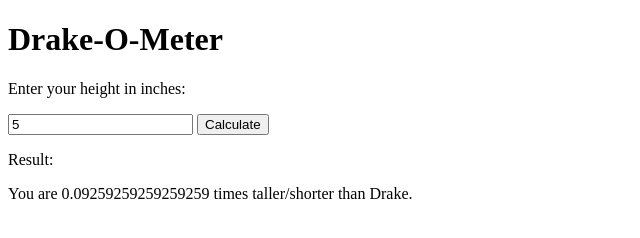
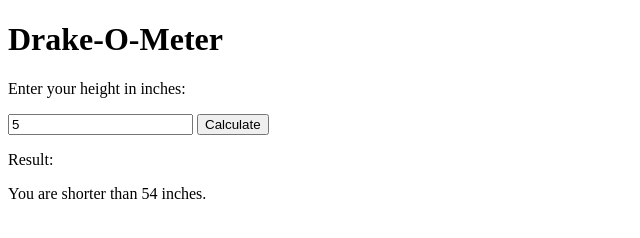
Before and after one commit to CasualSideo/drake-o-meter, a plain HTML site: page index.html in a window 1280 px wide. Both pictures are taken after typing "5" into the empty fields and a click on the button "Calculate". Shown: the whole page, without its empty margins (0-640 px from the left). Drawn offline with Linux system fonts and the light colour scheme.

Commit message:
Update index.html
temp

```diff
--- a/index.html
+++ b/index.html
@@ -18,11 +18,14 @@
 
             // Check if the input is a valid number
             if (!isNaN(heightInches)) {
-                // Calculate the result
-                const result = heightInches / 54;
-
-                // Display the result
-                document.getElementById("result").textContent = `You are ${result} times taller/shorter than Drake.`;
+                if (heightInches < 54) {
+                    // Display a message for shorter height
+                    document.getElementById("result").textContent = `You are shorter than 54 inches.`;
+                } else {
+                    // Calculate the result and display the message
+                    const result = heightInches / 54;
+                    document.getElementById("result").textContent = `You are ${result} times taller then Drake`;
+                }
             } else {
                 // Display an error message if the input is not a valid number
                 document.getElementById("result").textContent = "Please enter a valid number.";
```
